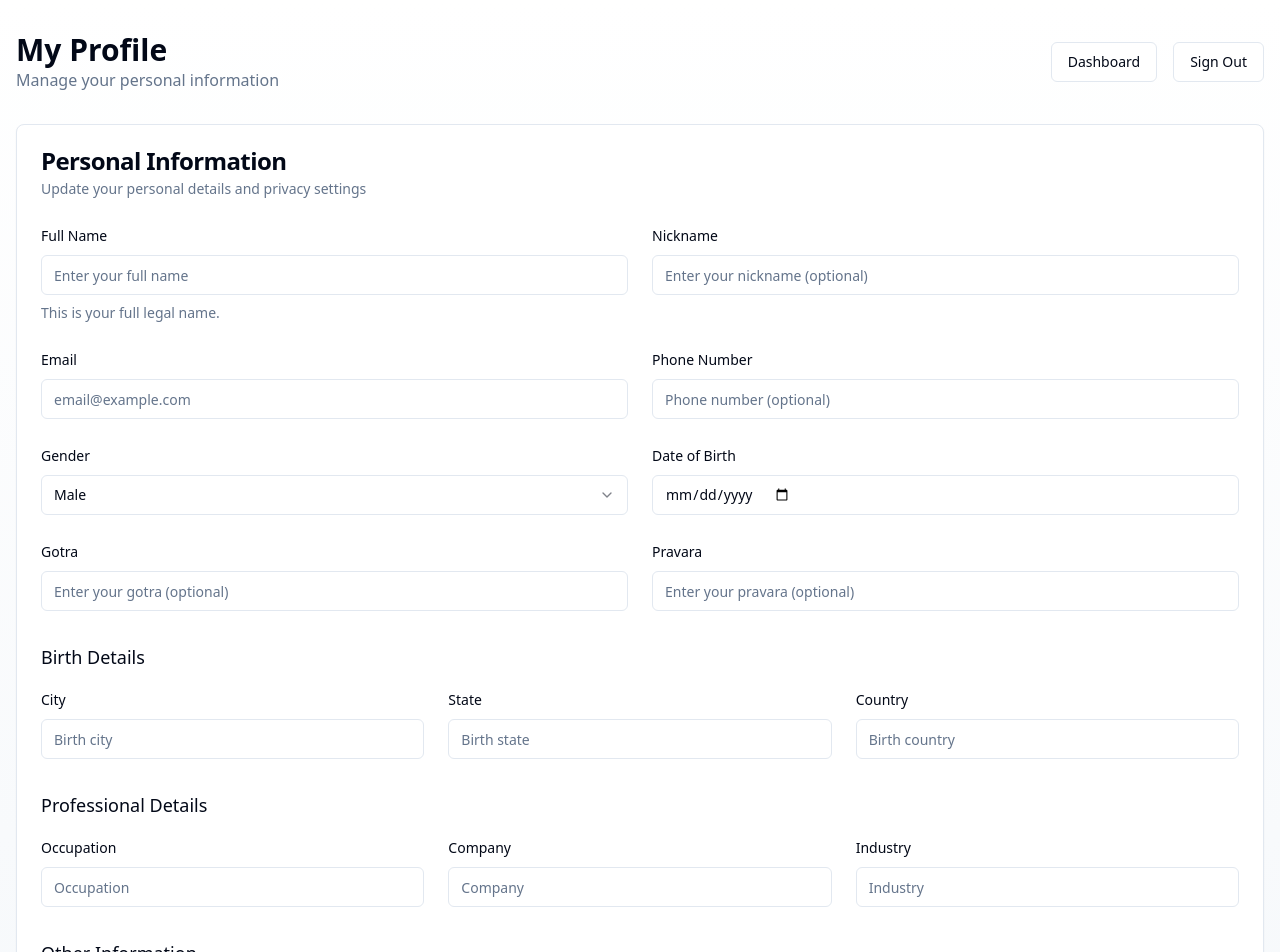
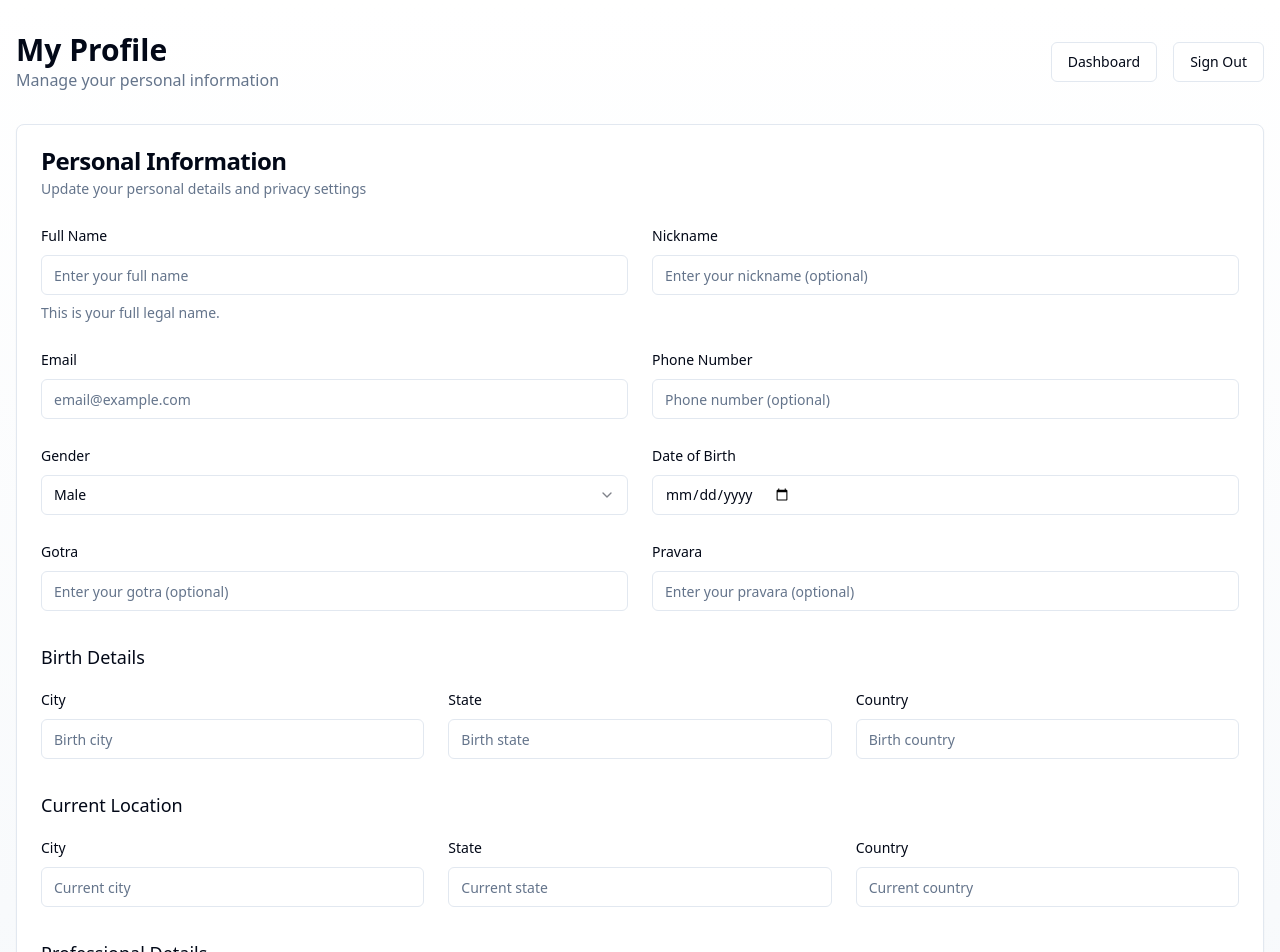
Before and after one commit to gvensan21/family-kinnect, a React (Vite) app: page /profile in a window 1280 px wide. Shown: the top 952 px of the page. Built offline with nearby package versions, Linux system fonts and the light colour scheme.

Commit message:
Add location details to profile
Adds fields for current city, state, and country to the profile form.

```diff
--- a/src/pages/Profile.tsx
+++ b/src/pages/Profile.tsx
@@ -35,6 +35,9 @@ const formSchema = z.object({
   birthCity: z.string().optional(),
   birthState: z.string().optional(),
   birthCountry: z.string().optional(),
+  currentCity: z.string().optional(),
+  currentState: z.string().optional(),
+  currentCountry: z.string().optional(),
   gotra: z.string().optional(),
   pravara: z.string().optional(),
   occupation: z.string().optional(),
@@ -63,6 +66,9 @@ const Profile = () => {
       birthCity: "",
       birthState: "",
       birthCountry: "",
+      currentCity: "",
+      currentState: "",
+      currentCountry: "",
       gotra: "",
       pravara: "",
       occupation: "",
@@ -282,6 +288,51 @@ const Profile = () => {
                 </div>
 
                 <div>
+                  <h3 className="text-lg font-medium">Current Location</h3>
+                  <div className="grid grid-cols-1 md:grid-cols-3 gap-6 mt-4">
+                    <FormField
+                      control={form.control}
+                      name="currentCity"
+                      render={({ field }) => (
+                        <FormItem>
+                          <FormLabel>City</FormLabel>
+                          <FormControl>
+                            <Input placeholder="Current city" {...field} />
+                          </FormControl>
+                          <FormMessage />
+                        </FormItem>
+                      )}
+                    />
+                    <FormField
+                      control={form.control}
+                      name="currentState"
+                      render={({ field }) => (
+                        <FormItem>
+                          <FormLabel>State</FormLabel>
+                          <FormControl>
+                            <Input placeholder="Current state" {...field} />
+                          </FormControl>
+                          <FormMessage />
+                        </FormItem>
+                      )}
+                    />
+                    <FormField
+                      control={form.control}
+                      name="currentCountry"
+                      render={({ field }) => (
+                        <FormItem>
+                          <FormLabel>Country</FormLabel>
+                          <FormControl>
+                            <Input placeholder="Current country" {...field} />
+                          </FormControl>
+                          <FormMessage />
+                        </FormItem>
+                      )}
+                    />
+                  </div>
+                </div>
+
+                <div>
                   <h3 className="text-lg font-medium">Professional Details</h3>
                   <div className="grid grid-cols-1 md:grid-cols-3 gap-6 mt-4">
                     <FormField
```
